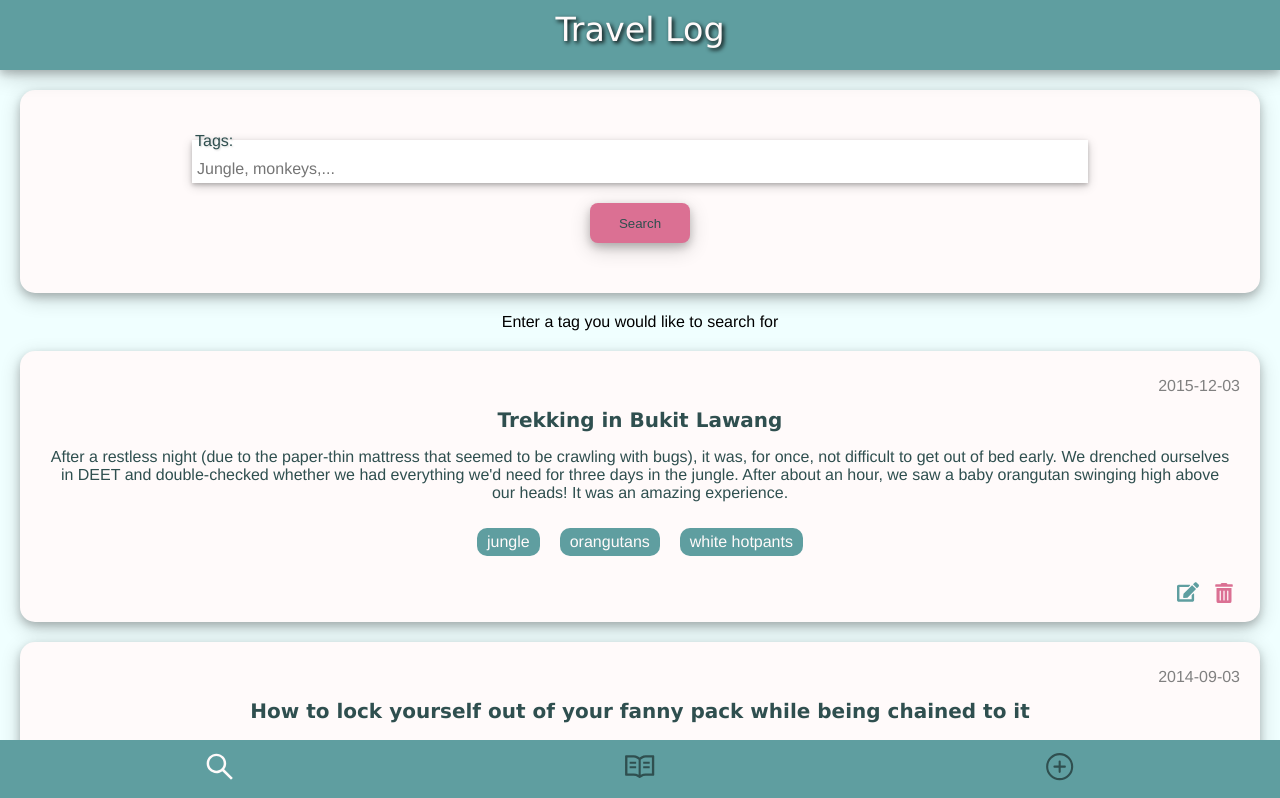
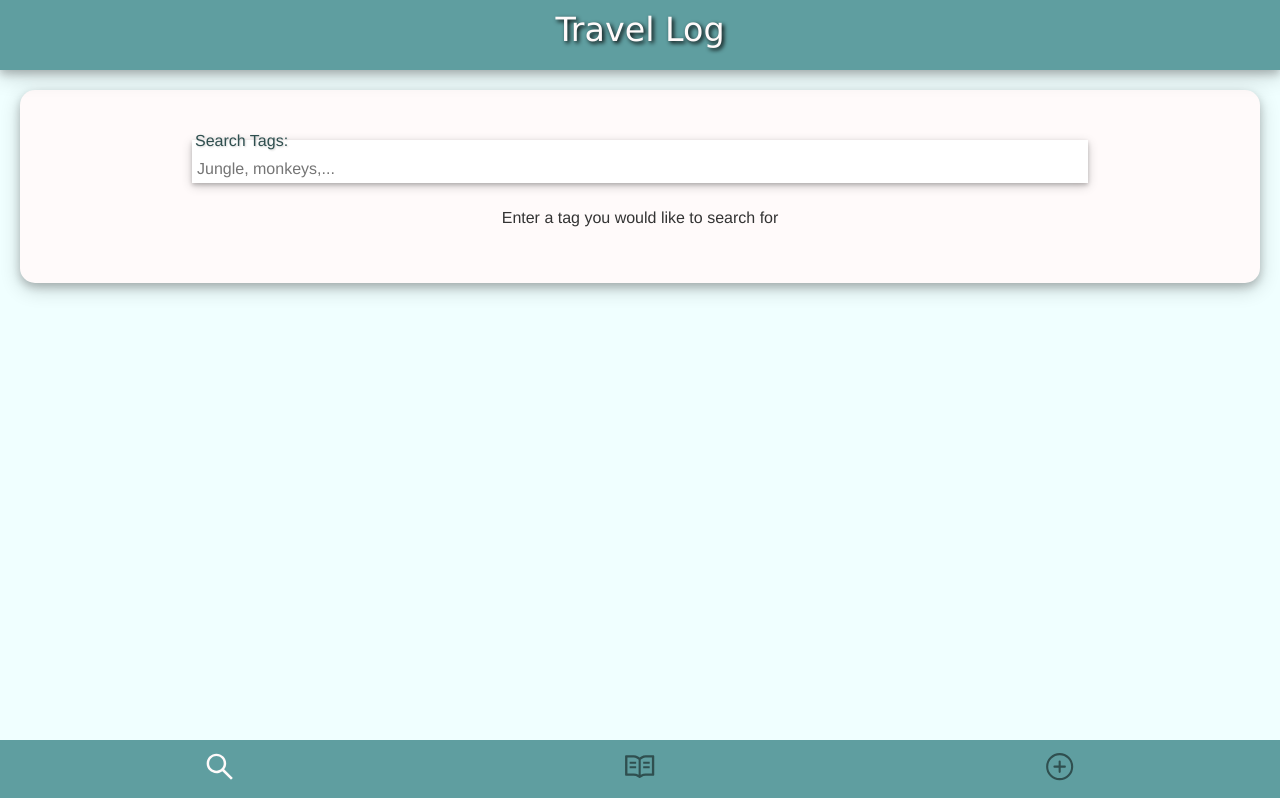
Before and after one commit to MaggieSchuetz/capstone-project, a React (Create React App) app: page /searchTags in a window 1280 px wide. Shown: the top 798 px of the page. Built offline with nearby package versions, Linux system fonts and the light colour scheme; a web font is replaced by a local one.

Commit message:
Search works with exact search terms

```diff
--- a/src/components/SearchForm.js
+++ b/src/components/SearchForm.js
@@ -11,27 +11,14 @@ function SearchForm({ content, handleDelete, editJournalEntry }) {
     setSearch(e.target.value);
   };
 
-  const handleSubmit = e => {
-    e.preventDefault();
-    if (search.length > 0) {
-      setFilteredEntries(
-        content.filter(item =>
-          item.tags.map(tag => tag.toLowerCase().includes(search.toLowerCase()))
-        )
-      );
-      console.log(filteredEntries);
-    }
-    setSearch('');
-  };
-
   return (
     <>
-      <FormContainer onSubmit={handleSubmit}>
+      <FormContainer>
         <Container>
-          <Label htmlFor="tags">Tags:</Label>
+          <Label htmlFor="tags">Search Tags:</Label>
           <Input
-            id="tags"
-            name="tags"
+            id="search"
+            name="search"
             type="text"
             placeholder="Jungle, monkeys,..."
             value={search}
@@ -39,11 +26,13 @@ function SearchForm({ content, handleDelete, editJournalEntry }) {
             onChange={handleTagChange}
           />
         </Container>
-        <Button type="submit">Search</Button>
+        <p>Enter a tag you would like to search for</p>
       </FormContainer>
-      <p>Enter a tag you would like to search for</p>
+
       <ListContainer>
-        {content.map(item => (
+        {content
+          .filter(item => item.tags.includes(search.toLowerCase()))
+          .map(item => (
             <JournalEntry
               key={item.id}
               item={item}
```
Lines whose indentation alone changed are shown as unchanged.
